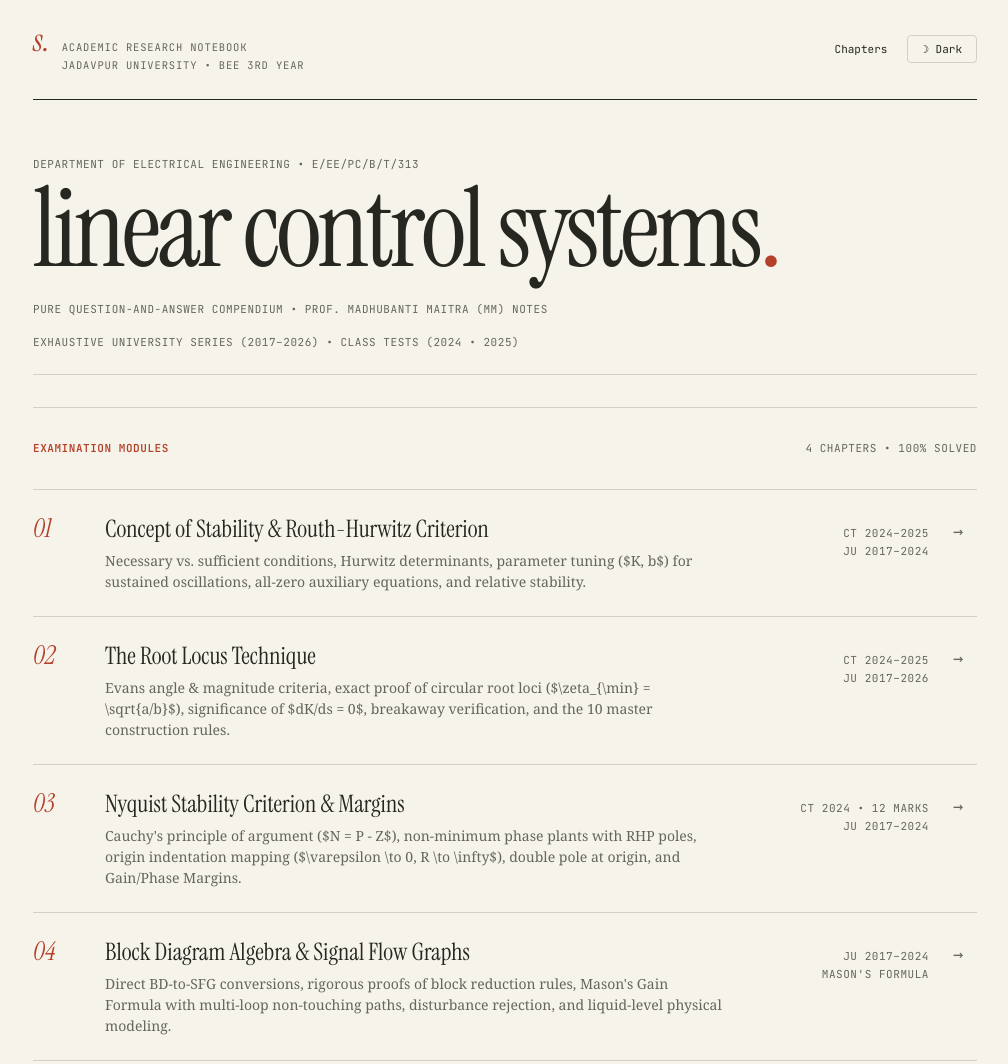
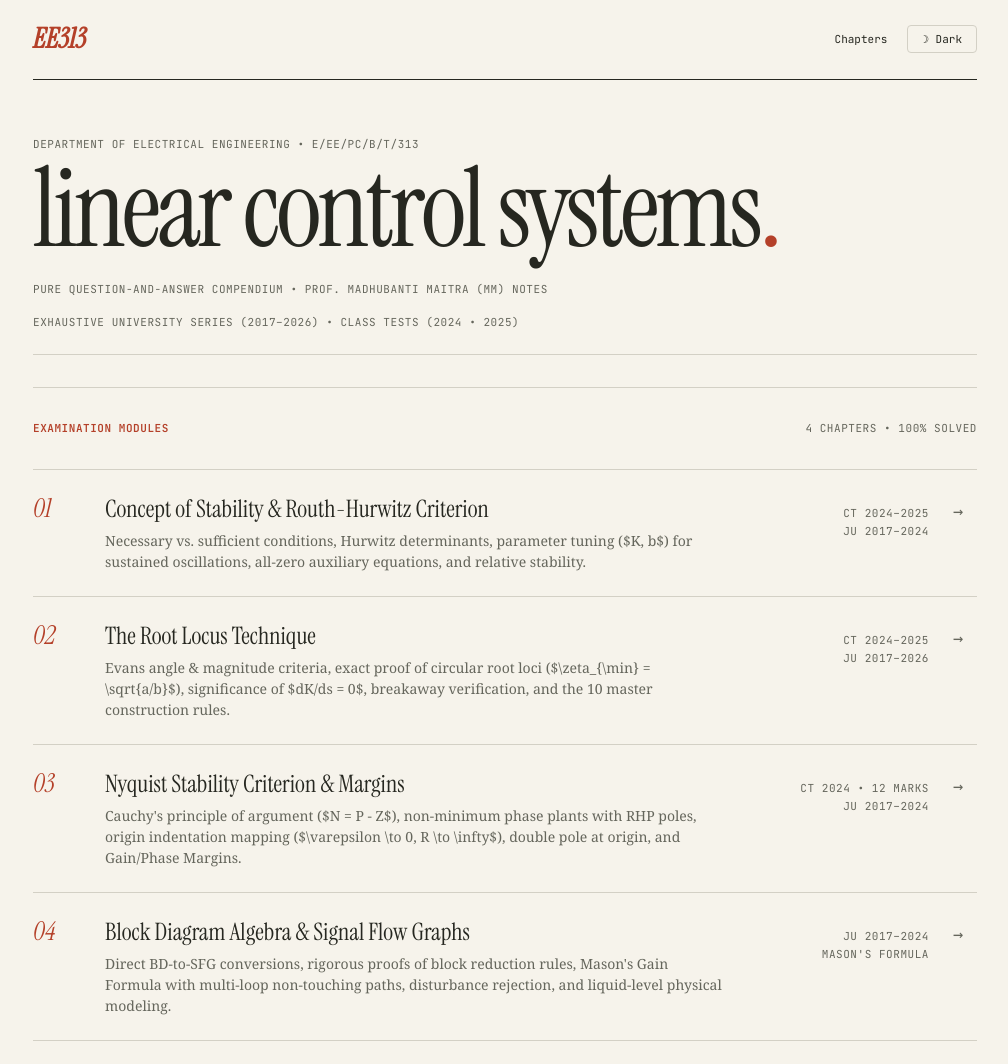
Before and after one commit to soumomo/mm_lcs, a plain HTML site: page index.html in a window 1280 px wide. Shown: the top 1064 px of the page, without its empty margins (135-1143 px from the left). Drawn offline with Linux system fonts and the light colour scheme.

Commit message:
Standardize header brand to minimal EE313 across all pages

```diff
--- a/index.html
+++ b/index.html
@@ -151,9 +151,8 @@
     <div class="page-container">
         <!-- Site Header -->
         <header class="site-header">
-            <a href="index.html" class="site-signature">
-                <span class="signature-mark">s.</span>
-                <span class="signature-copy">academic research notebook<br>jadavpur university &bull; bee 3rd year</span>
+            <a href="index.html" class="site-signature" aria-label="EE313 Home">
+                <span class="signature-mark">EE313</span>
             </a>
             <div class="site-nav">
                 <a href="#modules">Chapters</a>
--- a/paper.css
+++ b/paper.css
@@ -131,14 +131,15 @@ hr {
     text-decoration: none;
     display: flex;
     align-items: baseline;
-    gap: 12px;
+    gap: 8px;
 }
 
 .signature-mark {
     color: var(--accent);
     font-family: var(--serif);
-    font-size: 32px;
+    font-size: 28px;
     font-style: italic;
+    font-weight: 700;
     line-height: 1;
 }
 
```
Also changed, not shown: chapter1_concept_of_stability_routh_hurwitz.html (+2 -3 lines), chapter2_root_locus_technique.html (+2 -3 lines), chapter3_nyquist_stability_criterion.html (+2 -3 lines), chapter4_block_diagram_algebra.html (+2 -3 lines).
